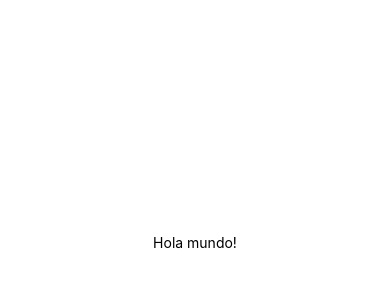
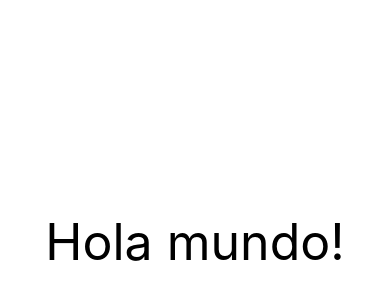
Before and after one commit to eraldovicente/Curso_React_Native_Sin_Frontera, a React Native app in the folder holamundo/: screen / in a window 390 px wide. Shown: the part 180-480 px from the top of the page. Built offline with nearby package versions, Linux system fonts and the light colour scheme.

Commit message:
Componente Text

```diff
--- a/holamundo/App.js
+++ b/holamundo/App.js
@@ -14,7 +14,7 @@
   }
 
   return (
-    <Text onPress={actualizaTexto}>{texto}</Text>
+    <Text style={{fontSize: 50}} onPress={actualizaTexto}>{texto}</Text>
   )
 }
 
```
